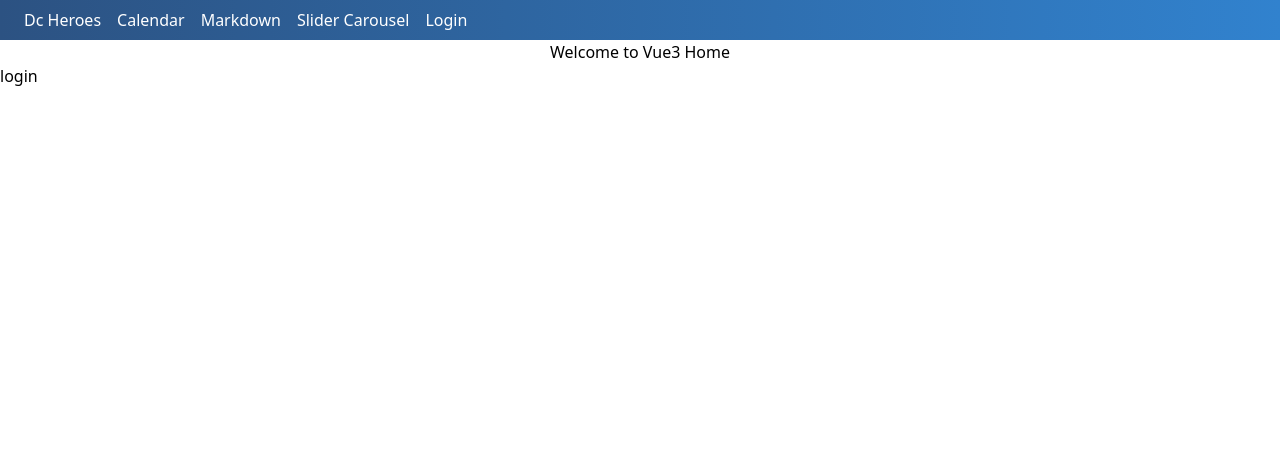
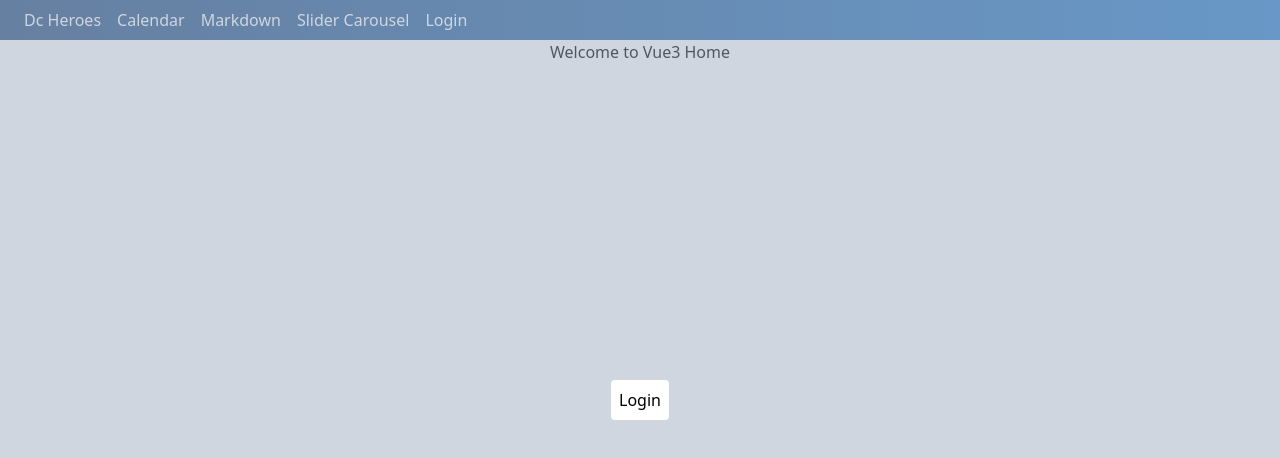
Before and after one commit to hackertaco/make-vue3-components, a Vue app: page / in a window 1280 px wide. Shown: the top 458 px of the page. Built offline with nearby package versions, Linux system fonts and the light colour scheme.

Commit message:
feat 06: ⚡️ realize modal and close modal event

```diff
--- a/src/components/LoginModal.vue
+++ b/src/components/LoginModal.vue
@@ -1,9 +1,25 @@
 <template>
-login
+<div v-if="isOpen">
+    <section @click="isOpen = false" class="z-20 h-screen w-screen bg-gray-500 fixed top-0 opacity-50"></section>
+    <div class="absolute inset-0 ">
+        <div class="flex h-full">
+            <div class="z-30 m-auto bg-white p-2 rounded">
+                <h1>
+                    Login
+                </h1>
+            </div>
+        </div>
+    </div>
+</div>
 </template>
 
 <script>
 export default {
+    data() {
+        return {
+            isOpen: true
+        }
+    }
 
 }
 </script>
```
